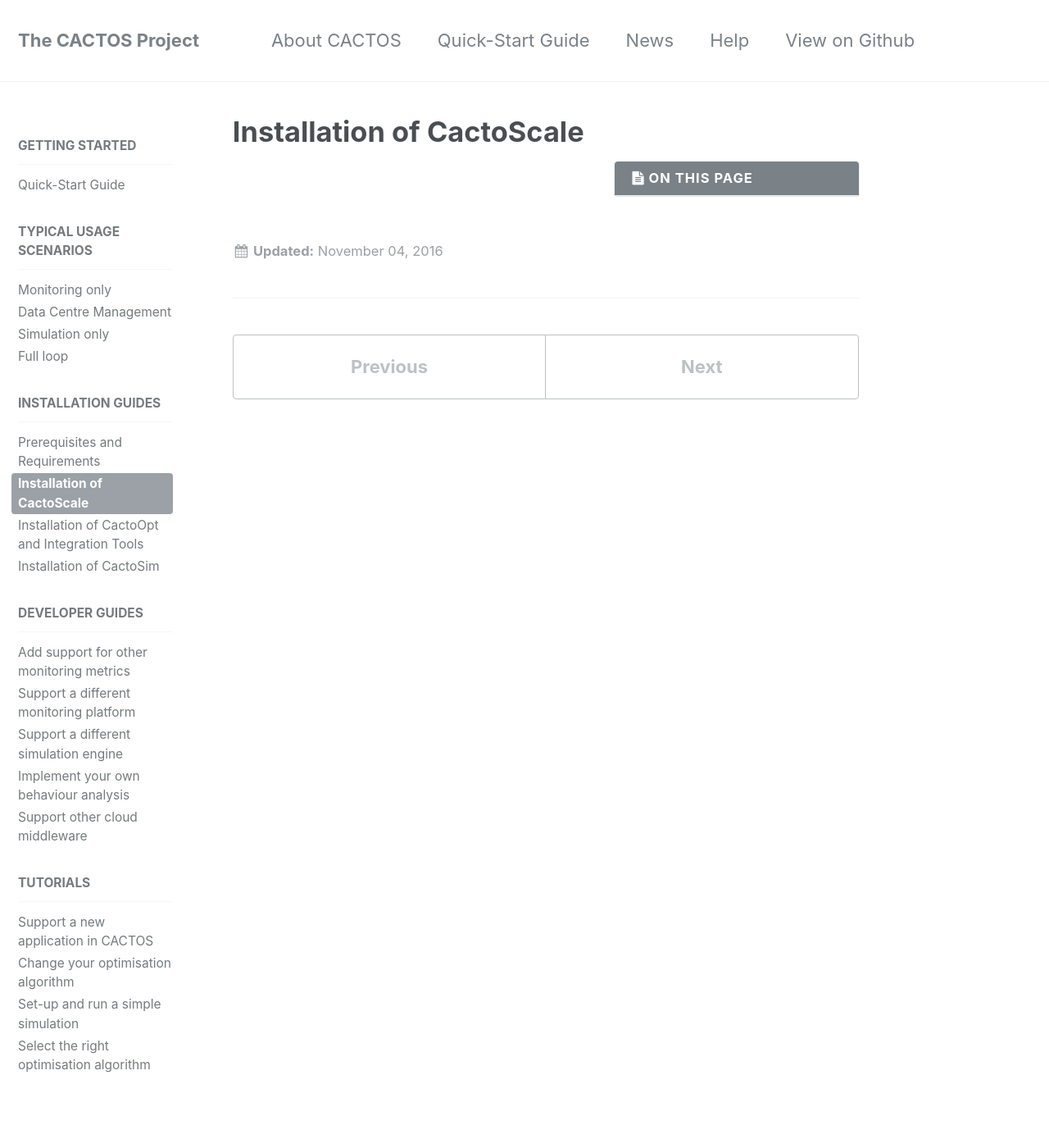
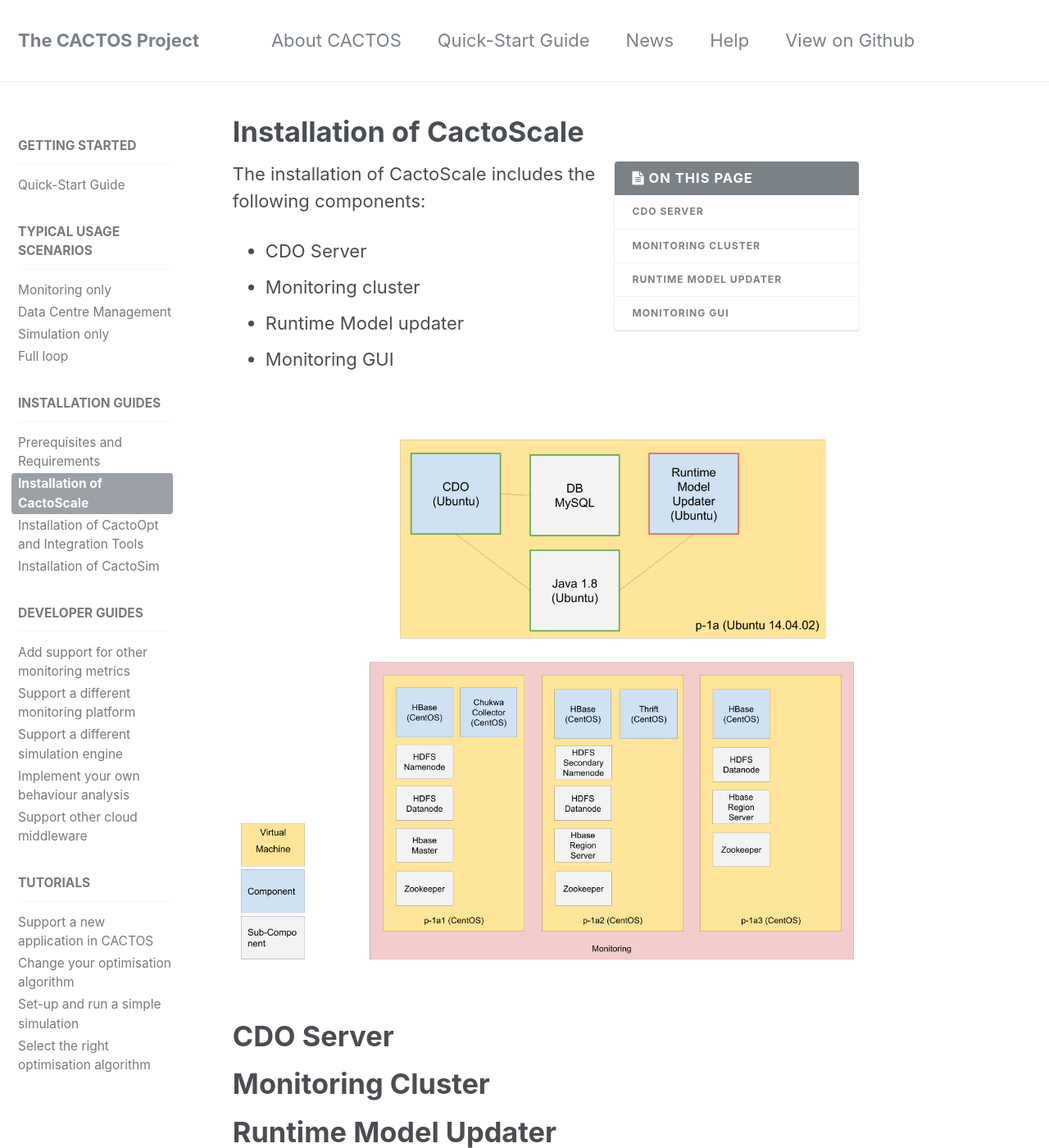
Before and after one commit to cactos/cactos.github.io, a Jekyll site: the page built from _docs/07_installation-of-cactoscale.md, in a window 1280 px wide and 1400 px high. Shown: the whole window at 82% size. Built offline with Jekyll 4.4.1, drawn with Linux system fonts in a browser that asks for light colours.

Commit message:
Draft of the cactoscale installation Delete unnecessary images. Fix the format in a doc.

```diff
--- a/_docs/07_installation-of-cactoscale.md
+++ b/_docs/07_installation-of-cactoscale.md
@@ -6,3 +6,24 @@ permalink: /docs/installation-guides/installation-of-cactoscale/
 {% include base_path %}
 
 {% include toc %}
+
+The installation of CactoScale includes the following components:
+
+* CDO Server
+* Monitoring cluster
+* Runtime Model updater
+* Monitoring GUI
+
+<figure>
+  <img src="{{ base_path }}/assets/images/CactoScale_arch.png" alt="CactoScale Components">
+</figure>
+
+# CDO Server
+
+
+
+# Monitoring Cluster
+
+# Runtime Model Updater
+
+# Monitoring GUI
```
Also changed, not shown: _docs/18_the-right-optimisation-algorithm.md (+1 -0 lines), assets/images/CactoScale_arch.png (added), images/bio-photo.jpg (deleted), images/mm-browser-mockups.png (deleted), images/mm-layout-examples.png (deleted).
